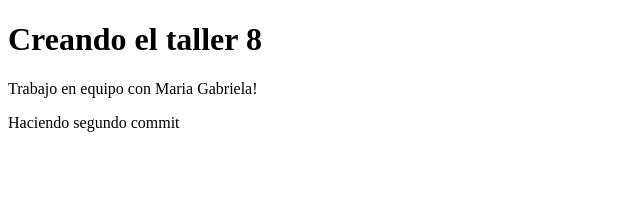
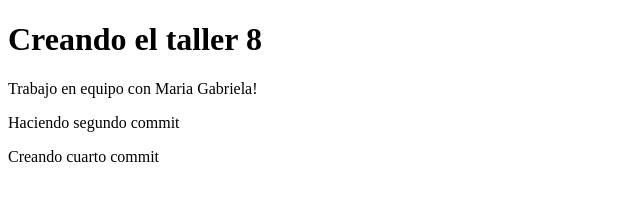
Before and after one commit to NALVARE84523/Taller8, a plain HTML site: page index.html in a window 1280 px wide. Shown: the whole page, without its empty margins (0-640 px from the left). Drawn offline with Linux system fonts and the light colour scheme.

Commit message:
Cuarto commit

```diff
--- a/index.html
+++ b/index.html
@@ -16,5 +16,8 @@
     <p>
         Haciendo segundo commit
     </p>
+    <p>
+        Creando cuarto commit
+    </p>
 </body>
 </html>
```
